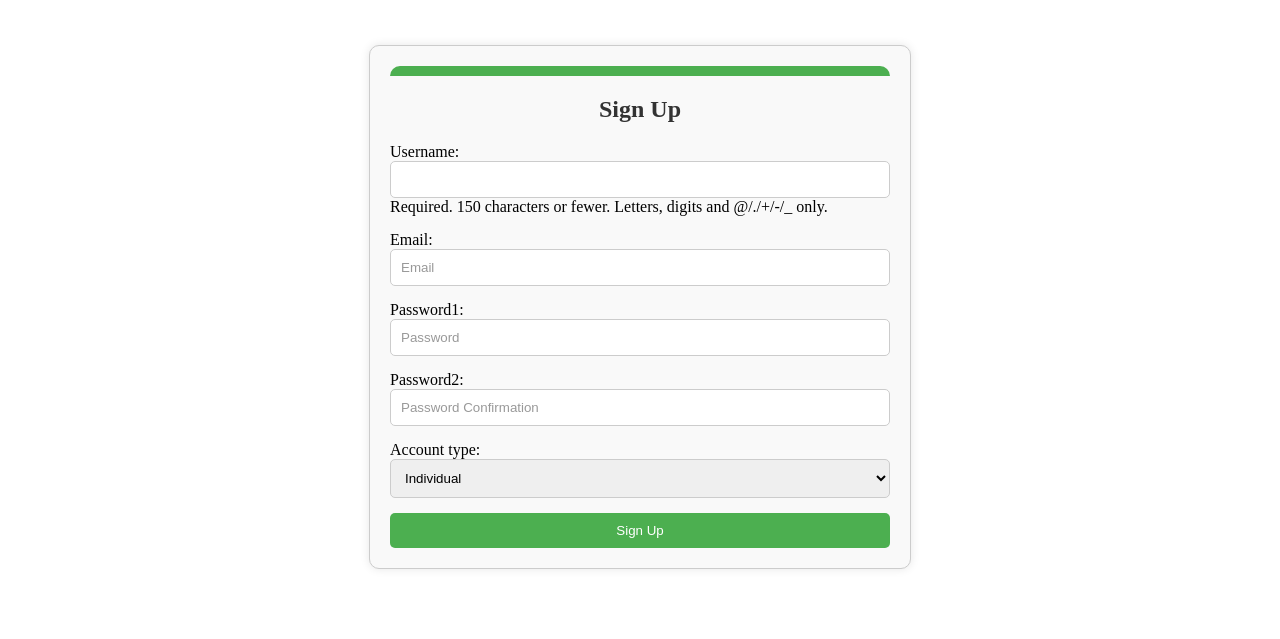
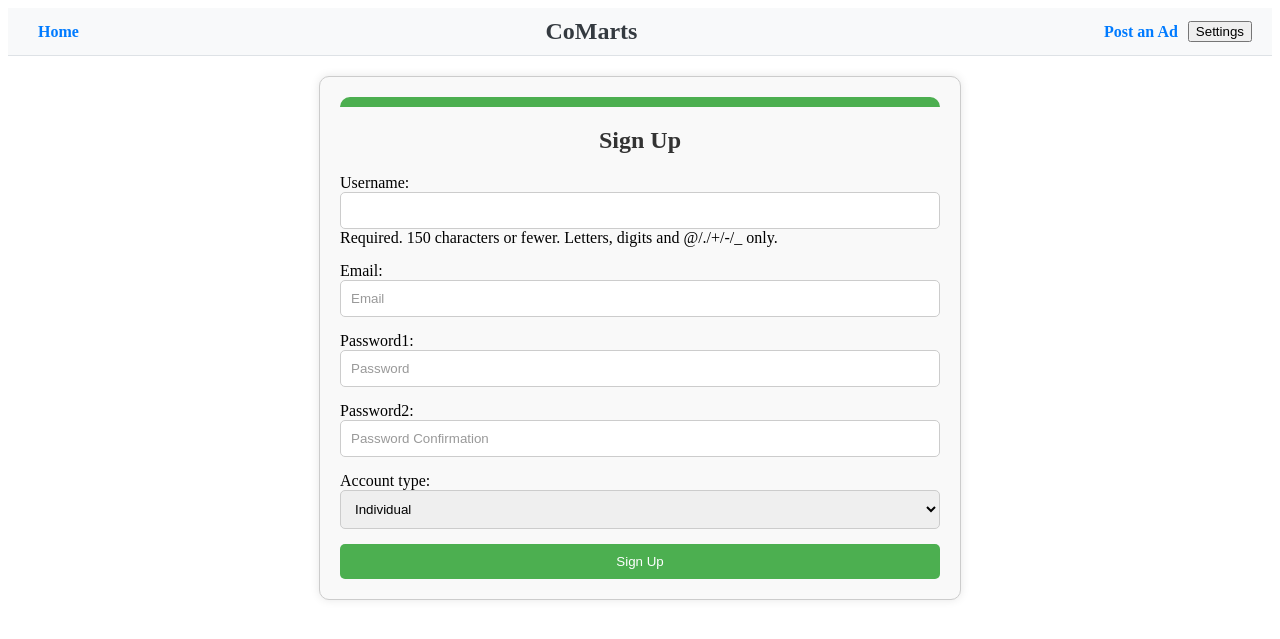
Before and after one commit to Paramp24/comartsB, a Django app: page / in a window 1280 px wide. Shown: the top 639 px of the page. Run offline with Django 5.2, Linux system fonts and the light colour scheme.

Commit message:
jkljklkj

```diff
--- /dev/null
+++ b/main/static/main/css/base.css
@@ -0,0 +1,43 @@
+/* Basic styling for the header within .base-container */
+.base-container header {
+    display: flex;
+    justify-content: space-between;
+    align-items: center;
+    padding: 10px 20px;
+    background-color: #f8f9fa;
+    border-bottom: 1px solid #dee2e6;
+}
+
+.base-container .header-left,
+.base-container .header-right {
+    display: flex;
+    align-items: center;
+}
+
+.base-container .header-left a,
+.base-container .header-right a {
+    text-decoration: none;
+    color: #007bff;
+    margin: 0 10px;
+    font-weight: bold;
+}
+
+.base-container .header-center {
+    flex-grow: 1;
+    text-align: center;
+    font-size: 1.5em;
+    font-weight: bold;
+    color: #343a40;
+}
+
+.base-container .header-right a:hover,
+.base-container .header-left a:hover {
+    text-decoration: underline;
+}
+
+/* Other styles scoped to .base-container */
+.base-container .container {
+    margin: 20px auto;
+    max-width: 600px;
+    padding: 20px;
+}
--- /dev/null
+++ b/main/templates/main/base.html
@@ -0,0 +1,38 @@
+<!DOCTYPE html>
+<html lang="en">
+
+<head>
+    <meta charset="UTF-8">
+    <meta name="viewport" content="width=device-width, initial-scale=1.0">
+
+    {% load static %}
+    <link rel="stylesheet" href="{% static 'main/css/base.css' %}" type="text/css">
+
+    <title>{% block title %}CoMarts{% endblock %}</title>
+</head>
+
+<body>
+    <div class="base-container">
+        <header>
+            <div class="header-left">
+                <a href="{% url 'home' %}">Home</a>
+            </div>
+            <div class="header-center">
+                CoMarts
+            </div>
+            <div class="header-right">
+                <a href="{% url 'ServiceRequestPage' %}">Post an Ad</a>
+
+                <button>Settings</button>
+            </div>
+        </header>
+
+        <main>
+            {% block content %}
+            <!-- Default content -->
+            {% endblock %}
+        </main>
+    </div>
+</body>
+
+</html>
--- a/main/templates/main/signup.html
+++ b/main/templates/main/signup.html
@@ -1,34 +1,20 @@
+{% extends "main/base.html" %}
 
-<!DOCTYPE html>
-<html lang="en">
+{% block title %}CoMarts: Register An Account{% endblock %}
 
+{% block content %}
+{% load static %}
 <head>
-    <meta charset="UTF-8">
-    <meta name="viewport" content="width=device-width, initial-scale=1.0">
-
-    {% load static %}
     <link rel="stylesheet" href="{% static 'main/css/loginAndSignup.css' %}" type="text/css">
-
-    <title>CoMarts: Register An Account</title>
 </head>
 
-<body>
-
-    {% block content %}
 <div class="container">
     <div class="headerColor"></div>
     <h2>Sign Up</h2>
     <form method="post">
         {% csrf_token %}
         {{ form.as_p }}
-
         <button type="submit">Sign Up</button>
     </form>
 </div>
 {% endblock %}
-
-
-
-</body>
-
-</html>
```
Also changed, not shown: main/templates/main/dashboard.html (+0 -12 lines), main/templates/main/login.html (+7 -15 lines), mysite/settings.py (+3 -4 lines). Lines whose indentation alone changed are shown as unchanged.
